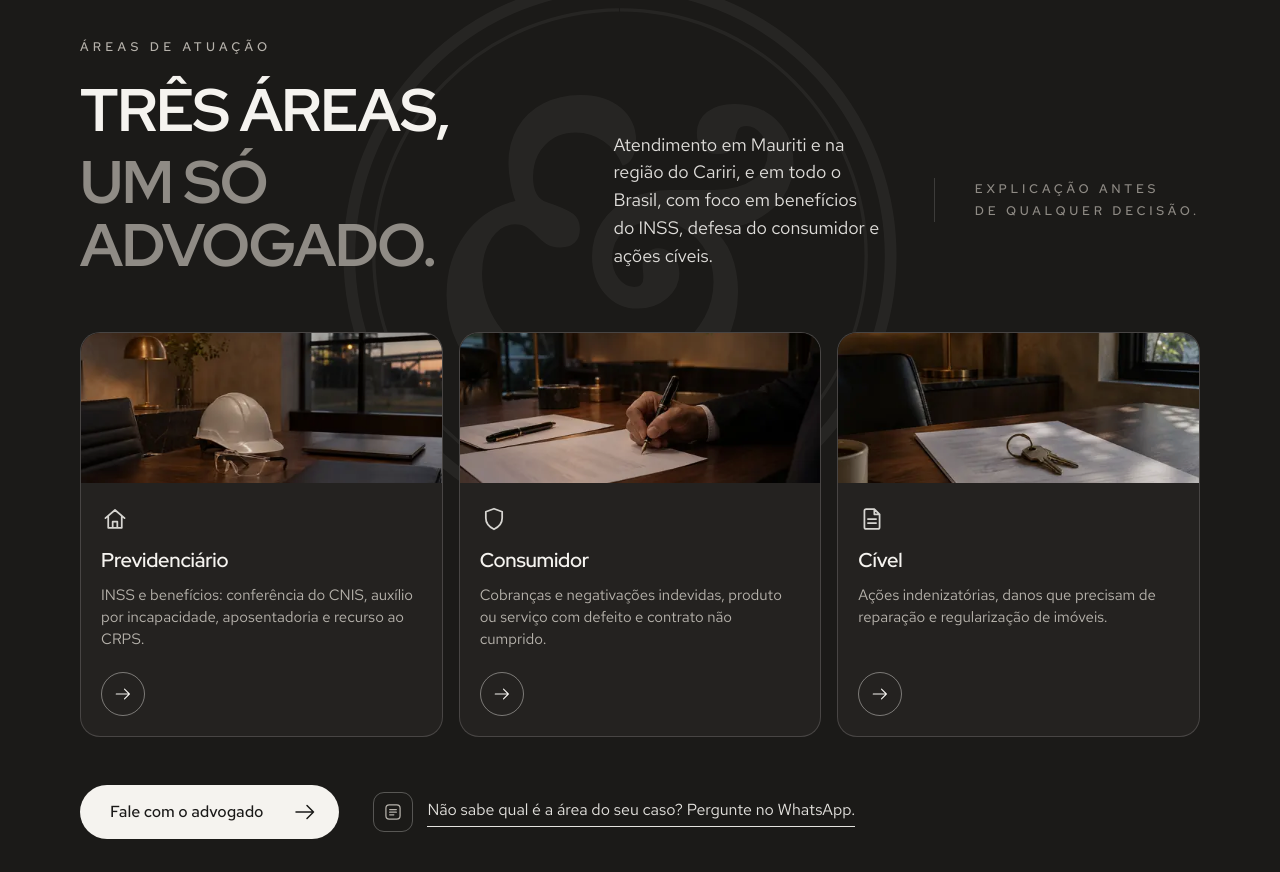
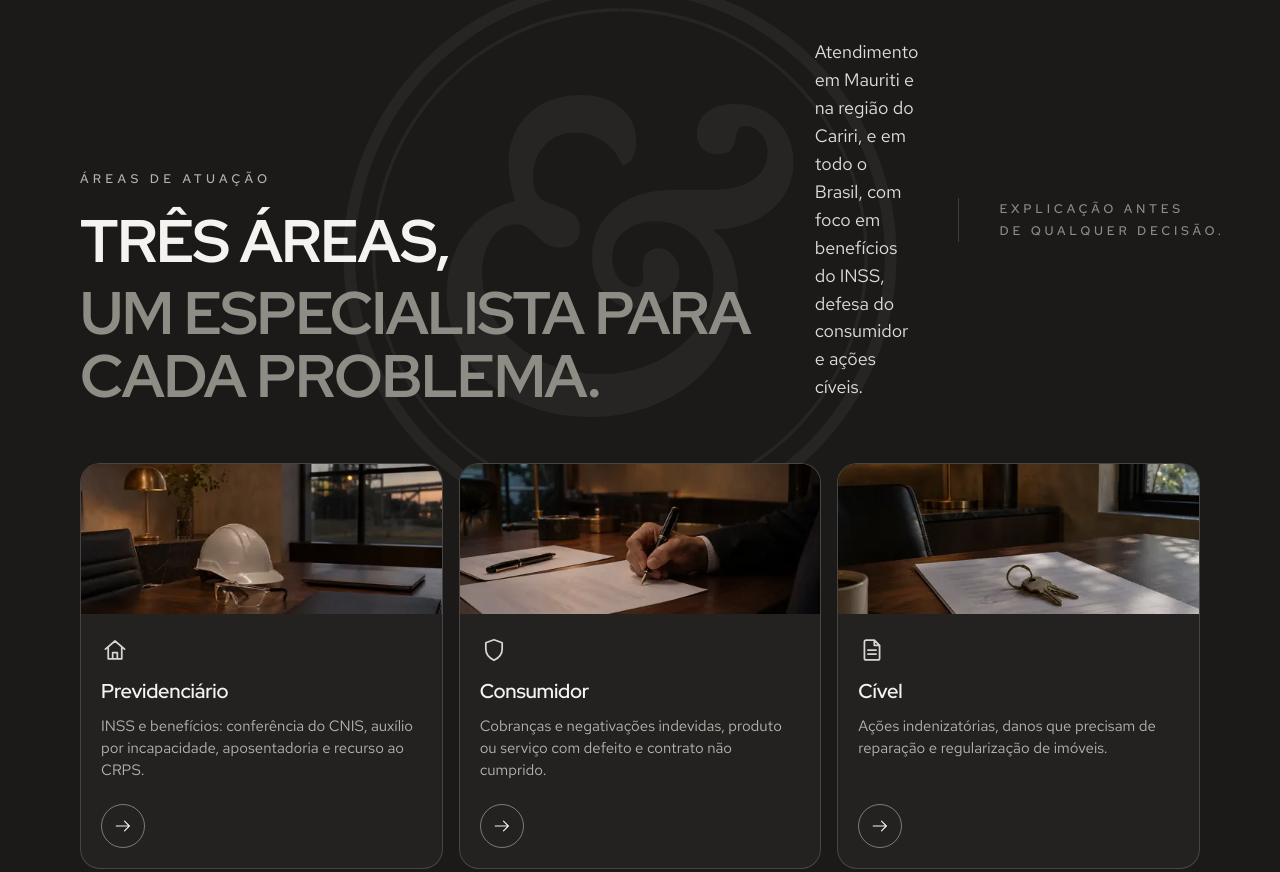
Before and after one commit to jefframalho/rafael-cabral-, a plain HTML site: page index.html in a window 1280 px wide. Shown: the part 1980-2852 px from the top of the page. Drawn offline with Linux system fonts and the light colour scheme.

Commit message:
Troca a manchete da seção de áreas
Passa a dizer "um especialista para cada problema".

Co-Authored-By: Claude Haiku 5.5 <noreply@anthropic.com>
Claude-Session: https://claude.ai/code/session_01Rv5uuNisxYMkpbLkDeXQu2

```diff
--- a/index.html
+++ b/index.html
@@ -221,7 +221,7 @@
         <p class="rotulo" data-revela="sobe">Áreas de atuação</p>
         <h2 class="titulo" data-revela="linhas">
           <span class="l"><span>Três áreas,</span></span>
-          <span class="l"><span class="apagado">um só advogado.</span></span>
+          <span class="l"><span class="apagado">um especialista para cada problema.</span></span>
         </h2>
       </header>
       <div class="areas__lado" data-revela="sobe" style="--i: 3">
```
